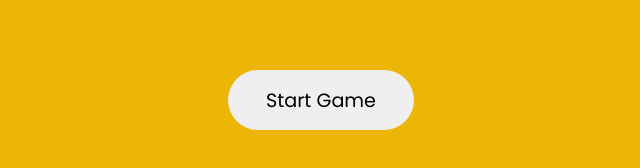
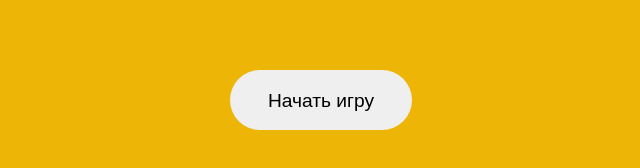
Before and after one commit to Sinder7/pazl, a plain HTML site: page index.html in a window 1280 px wide. Shown: the part 300-468 px from the top of the page, 319-959 px from the left. Drawn offline with Linux system fonts and the light colour scheme.

Commit message:
change index.html

```diff
--- a/index.html
+++ b/index.html
@@ -14,7 +14,7 @@
   <body>
     <div class="cover-screen">
       <p id="result"></p>
-      <button id="start-button">Start Game</button>
+      <button id="start-button">Начать игру</button>
     </div>
     <div id="moves"></div>
     <div class="slider-game">
```
